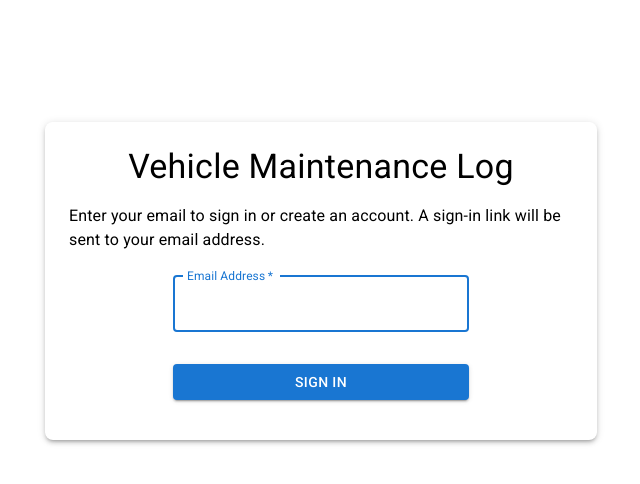
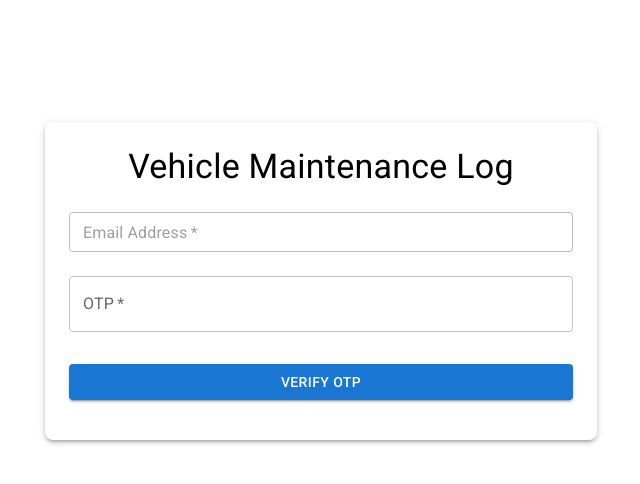
Before and after one commit to ksentak/vehicle-maintenance-log, a React (Vite) app: page / in a window 1280 px wide. Shown: the top 484 px of the page, without its empty margins (319-959 px from the left). Built offline with nearby package versions, Linux system fonts and the light colour scheme; no server answers.

Commit message:
Use email passcode

```diff
--- a/src/pages/Auth.tsx
+++ b/src/pages/Auth.tsx
@@ -11,20 +11,43 @@ import {
 
 const Auth = () => {
   const [loading, setLoading] = useState(false);
-  const [email, setEmail] = useState('');
+  const [email, setEmail] = useState('k.sentak@yahoo.com');
+  const [otp, setOtp] = useState('');
+  const [otpSent, setOtpSent] = useState(true);
 
-  const handleLogin = async (event) => {
-    event.preventDefault();
+  const handleSendOtp = async (e) => {
+    e.preventDefault();
+    setLoading(true);
 
-    setLoading(true);
+    // Sign in with one-time password
     const { error } = await supabase.auth.signInWithOtp({ email });
 
     if (error) {
-      alert(error.message);
+      console.log(error);
+      alert('Uh oh. Something went wrong when trying to sign in.');
     } else {
-      alert('Check your email for the login link!');
+      alert('Check your email for a one time passcode.');
     }
     setLoading(false);
+  };
+
+  const handleVerifyOtp = async (e) => {
+    e.preventDefault();
+    setLoading(true);
+
+    const { error } = await supabase.auth.verifyOtp({
+      email,
+      token: otp,
+      type: 'email',
+    });
+
+    if (error) {
+      console.log(error);
+      alert('Uh oh. Something went wrong when trying to sign in.');
+    }
+
+    setLoading(false);
+    setOtpSent(true);
   };
 
   return (
@@ -43,10 +66,6 @@ const Auth = () => {
         <Typography component='h1' variant='h4'>
           Vehicle Maintenance Log
         </Typography>
-        <Typography variant='body1' sx={{ mt: 2 }}>
-          Enter your email to sign in or create an account. A sign-in link will
-          be sent to your email address.
-        </Typography>
         <Box component='form' sx={{ mt: 1 }}>
           <TextField
             margin='normal'
@@ -56,22 +75,42 @@ const Auth = () => {
             label='Email Address'
             name='email'
             autoComplete='email'
+            size='small'
             autoFocus
             onChange={(e) => setEmail(e.target.value)}
+            disabled={otpSent}
+          />
+          {!otpSent ? (
+            <Button
+              fullWidth
+              variant='contained'
+              sx={{ mt: 3, mb: 2 }}
+              onClick={handleSendOtp}
+              disabled={loading}
+            >
+              Send OTP
+            </Button>
+          ) : (
+            <>
+              <TextField
+                margin='normal'
+                required
+                fullWidth
+                id='otp'
+                label='OTP'
+                name='otp'
+                onChange={(e) => setOtp(e.target.value)}
               />
               <Button
                 fullWidth
                 variant='contained'
                 sx={{ mt: 3, mb: 2 }}
-            onClick={handleLogin}
+                onClick={handleVerifyOtp}
                 disabled={loading}
               >
-            Sign In
+                Verify OTP
               </Button>
-          {loading && (
-            <Box sx={{ display: 'flex', justifyContent: 'center', mt: 2 }}>
-              <CircularProgress />
-            </Box>
+            </>
           )}
         </Box>
       </Box>
```
Lines whose indentation alone changed are shown as unchanged.
